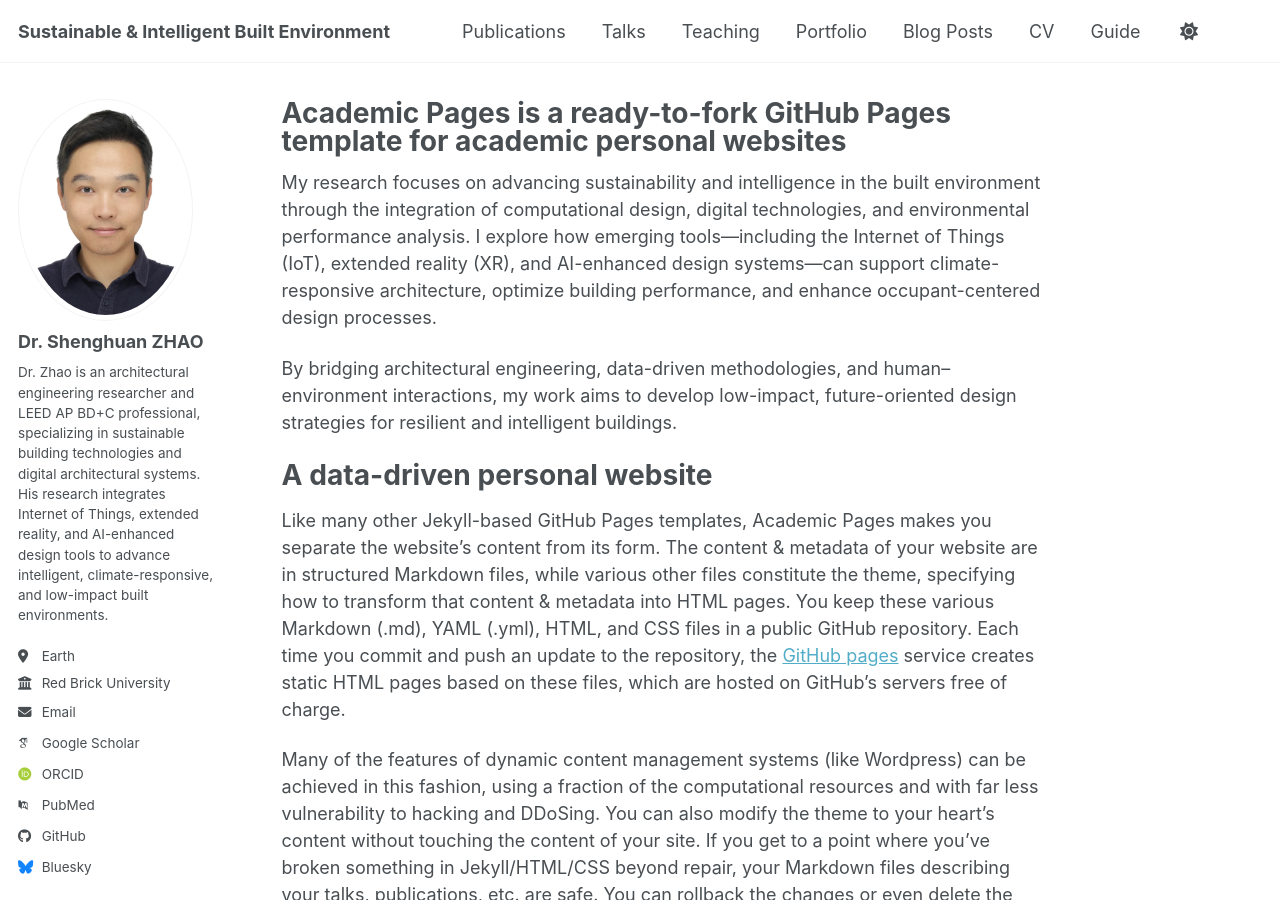
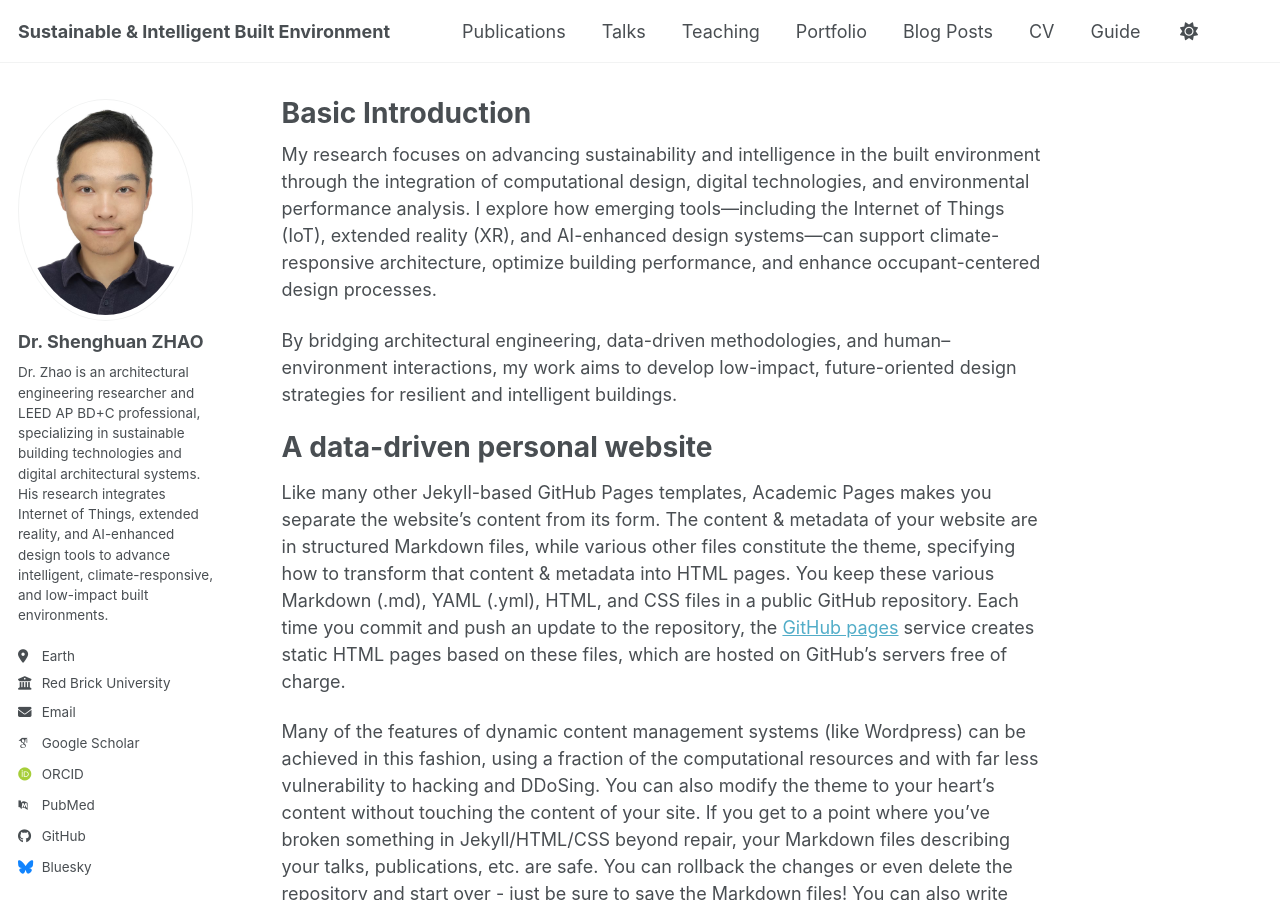
Before and after one commit to ShenghuanZhao/shenghuanzhao.github.io, a Jekyll site: the page built from _pages/about.md, in a window 1280 px wide and 900 px high. Built offline with Jekyll 4.4.1, drawn with Linux system fonts in a browser that asks for light colours; some web fonts are replaced; a script bundle is joined from its source files by our own code; library files that are not in the unit come from our copies.

Commit message:
Update about.md

```diff
--- a/_pages/about.md
+++ b/_pages/about.md
@@ -1,6 +1,6 @@
 ---
 permalink: /
-title: "Academic Pages is a ready-to-fork GitHub Pages template for academic personal websites"
+title: "Basic Introduction"
 author_profile: true
 redirect_from:
   - /about/
```
